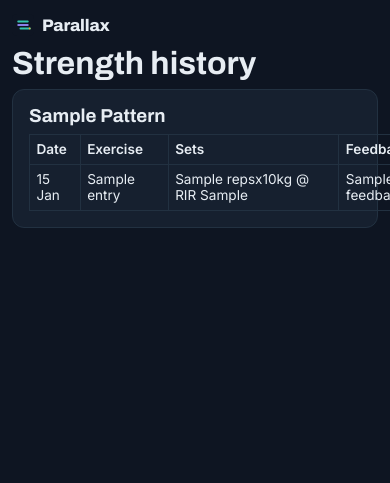
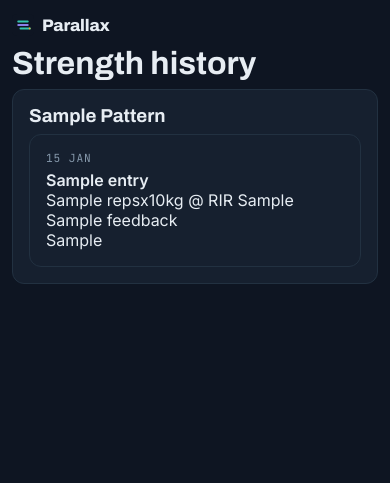
Before and after one commit to rdaswav/training_app, a FastAPI app: template backend/app/templates/strength_history.html in a window 390 px wide; the page is wider, and only the part inside the window is pictured. Shown: the top 483 px of that part. Run offline with FastAPI, Linux system fonts and the light colour scheme; the template is opened without the code that fills it: most values are stand-ins (such as "Sample title", 1, 10 or a date in 2020); some libraries are stand-ins or nearby versions.

Commit message:
Add mobile card fallback to Strength History (was overflowing on mobile)
table.calendar was used bare here, with none of the .calendar-table-wrap/
.calendar-scroll/.calendar-cards machinery plan.html and reviews.html
already use for the same 5-column table-on-mobile problem -- below 700px
it just overflowed at table.calendar's 480px min-width with no scroll
container to contain it. Wrapped the table for horizontal scroll and
added the matching day-card fallback, same pattern as reviews.html's
session-metrics table.

Co-Authored-By: Claude Sonnet 5 <noreply@anthropic.com>

```diff
--- a/backend/app/templates/strength_history.html
+++ b/backend/app/templates/strength_history.html
@@ -10,6 +10,7 @@
   {% for pattern, entries in by_pattern %}
     <div class="card">
       <h3>{{ pattern.replace("_", " ")|title }}</h3>
+      <div class="calendar-table-wrap calendar-scroll">
         <table class="calendar">
           <thead>
             <tr><th>Date</th><th>Exercise</th><th>Sets</th><th>Feedback</th><th>Next</th></tr>
@@ -31,5 +32,22 @@
           </tbody>
         </table>
       </div>
+
+      <div class="calendar-cards">
+        {% for entry in entries %}
+          <div class="card day-card">
+            <div class="day-card-date">{{ entry.date.strftime("%-d %b") }}</div>
+            <strong>{{ entry.exercise_name or "-" }}</strong>
+            <div class="meta">
+              {% for set in entry.sets %}
+                {{ set.reps }}x{{ set.weight_kg }}kg{% if set.rir_actual is not none %} @ RIR {{ set.rir_actual }}{% endif %}{% if not loop.last %}, {% endif %}
+              {% endfor %}
+            </div>
+            {% if entry.feedback %}<div class="meta">{{ entry.feedback }}</div>{% endif %}
+            {% if entry.next_instruction %}<div class="meta">{{ entry.next_instruction }}</div>{% endif %}
+          </div>
+        {% endfor %}
+      </div>
+    </div>
   {% endfor %}
 {% endblock %}
```
Lines whose indentation alone changed are shown as unchanged.
